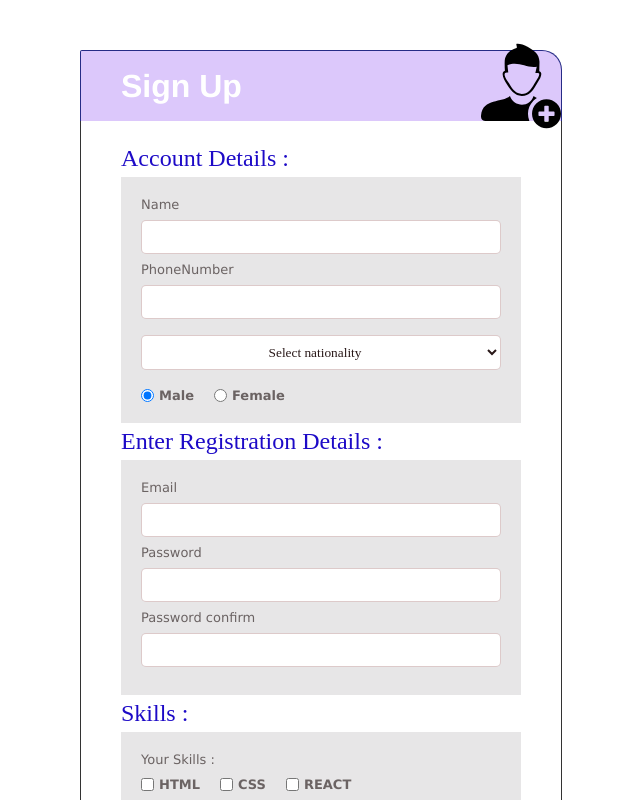
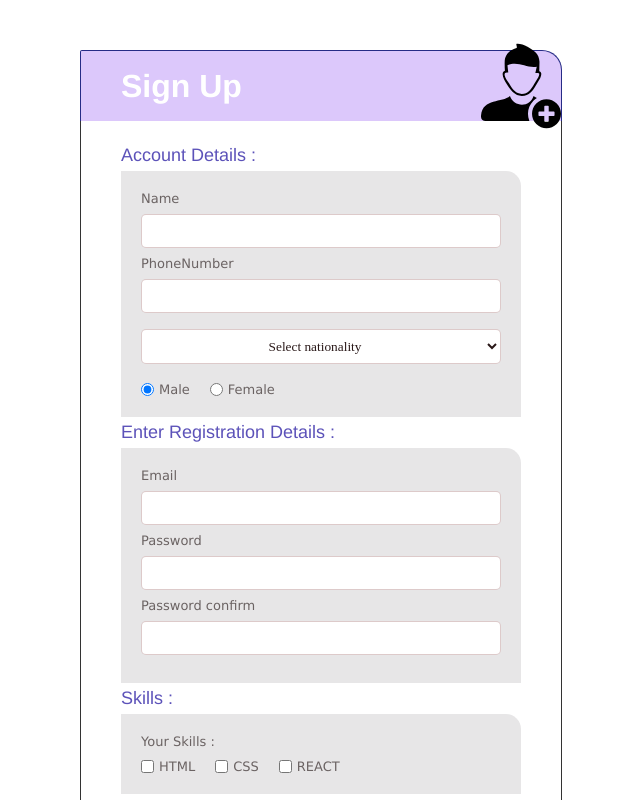
Before and after one commit to behzadiv/sign-up-form, a React (Create React App) app: page / in a window 1280 px wide. Shown: the top 800 px of the page, without its empty margins (319-959 px from the left). Built offline with nearby package versions, Linux system fonts and the light colour scheme.

Commit message:
add some style and fix bug

```diff
--- a/src/App.css
+++ b/src/App.css
@@ -70,7 +70,7 @@ form label{
 input + label {
     margin-left: 5px;
     margin-right: 20px;
-    font-weight: bold;
+
 }
 
 p{
@@ -101,14 +101,15 @@ img{
 
 section{
   border: none;
+  border-radius:0 15px 0 0;
   width: 90%;
   background-color: rgba(179, 174, 179, 0.308);
   padding:20px;
 }
 form>label{
-  font-size:x-large;
-  font-family: Haettenschweiler;
-  color:rgb(29, 10, 199);
+  font-size:large;
+  font-family: 'Helvetica Neue', sans-serif;
+  color:rgba(53, 41, 168, 0.808);
   margin:5px 0;
 }
 
--- a/src/components/SignUpForm.jsx
+++ b/src/components/SignUpForm.jsx
@@ -40,7 +40,7 @@ const validationSchema = Yup.object({
       /^(?=.*[a-z])(?=.*[A-Z])(?=.*[0-9])(?=.*[!@#\$%\^&\*])(?=.{8,})/,
       "Must Contain 8 Characters, One Uppercase, One Lowercase, One Number and One Special Case Character"
     ),
-  passwordConfirmation: Yup.string().oneOf(
+  passwordConfirmation: Yup.string().required(<FontAwesomeIcon icon={faTimes}/>).oneOf(
     [Yup.ref("password"), null],
     "Passwords must match"
   ),
```
